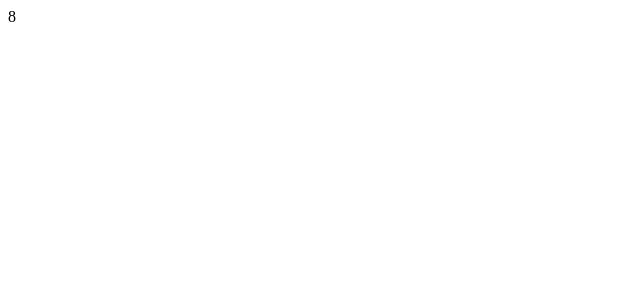
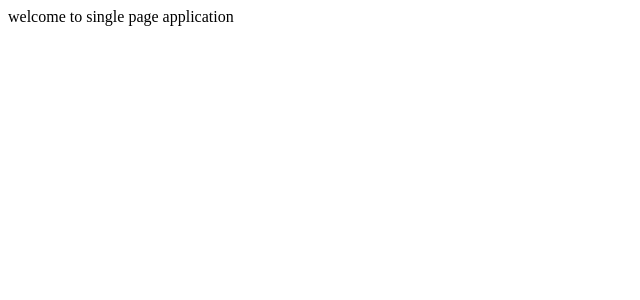
Before and after one commit to Kavishmunjal/react-learning-practice, a React (Vite) app: page / in a window 1280 px wide. Shown: the top 300 px of the page, without its empty margins (0-640 px from the left). Built offline with nearby package versions, Linux system fonts and the light colour scheme.

Commit message:
learning route for spa

```diff
--- a/package.json
+++ b/package.json
@@ -11,7 +11,8 @@
   },
   "dependencies": {
     "react": "^19.2.0",
-    "react-dom": "^19.2.0"
+    "react-dom": "^19.2.0",
+    "react-router-dom": "^7.13.0"
   },
   "devDependencies": {
     "@eslint/js": "^9.39.1",
--- a/src/App.jsx
+++ b/src/App.jsx
@@ -1,17 +1,30 @@
-import { useEffect, useState } from "react"
+import { useEffect, useState } from "react";
+import {BrowserRouter,Routes,Route} from "react-router-dom"
 
 function App() {
 
 return (
-   <div>
+  <>
+     <BrowserRouter>
+        <Routes>
+           <Route path="/" element={<Home/>}/>
+           <Route path="/add-count" element={<State/>}/>
+           <Route path="/countdown" element={<EffectHook/>}/>
+        </Routes>
+     </BrowserRouter>
 
-       <EffectHook/>
 
-   </div>
+  </>
 
 
 )
 
+}
+
+function Home(){
+  return ( <div>
+       welcome to single page application
+  </div>)
 }
 
 function State(){
@@ -48,4 +61,5 @@ function EffectHook(){
  )
 }
 
+
 export default App
```
Also changed, not shown: 1 other file (tests, documents, lock files or other folders).
